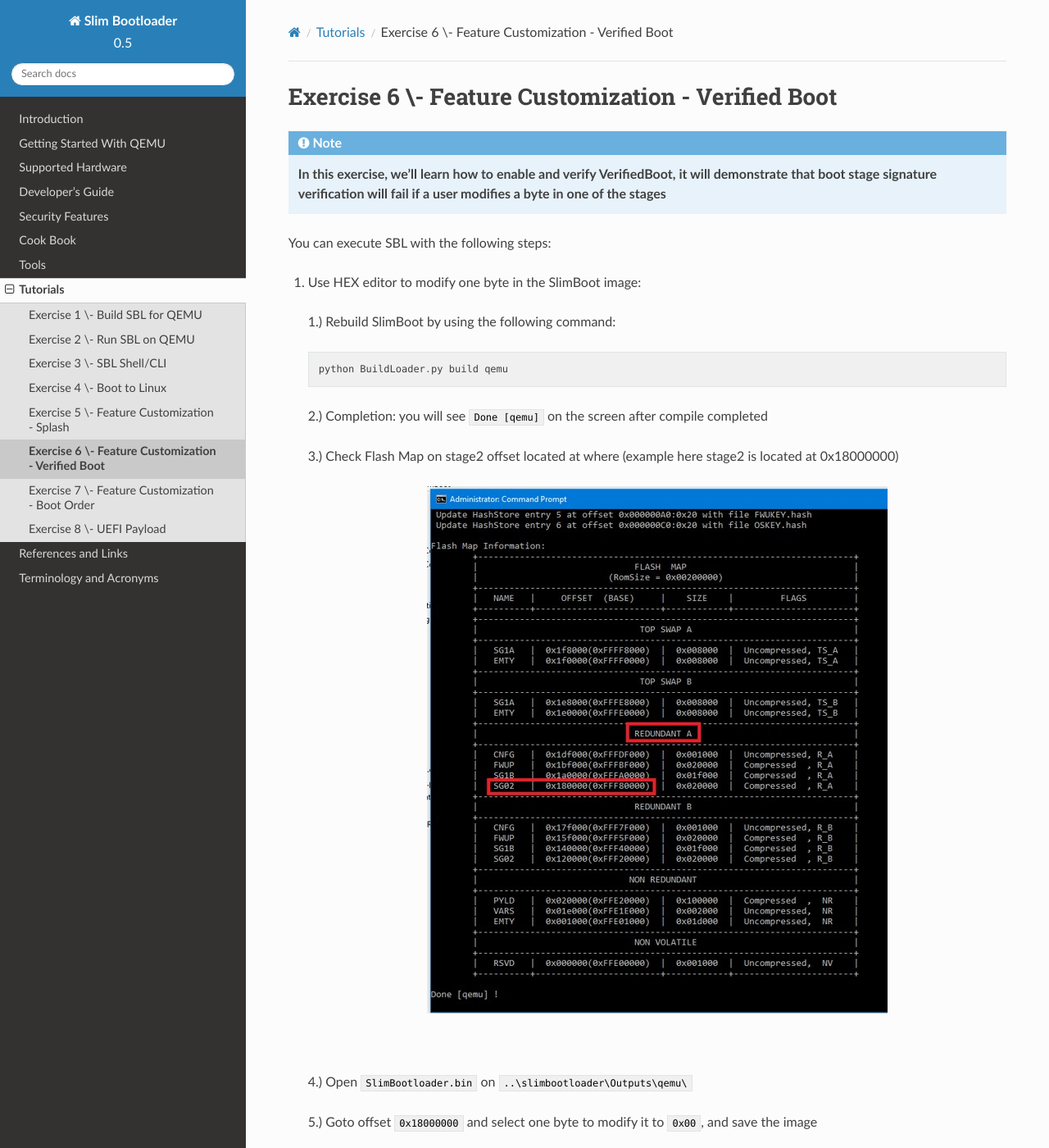
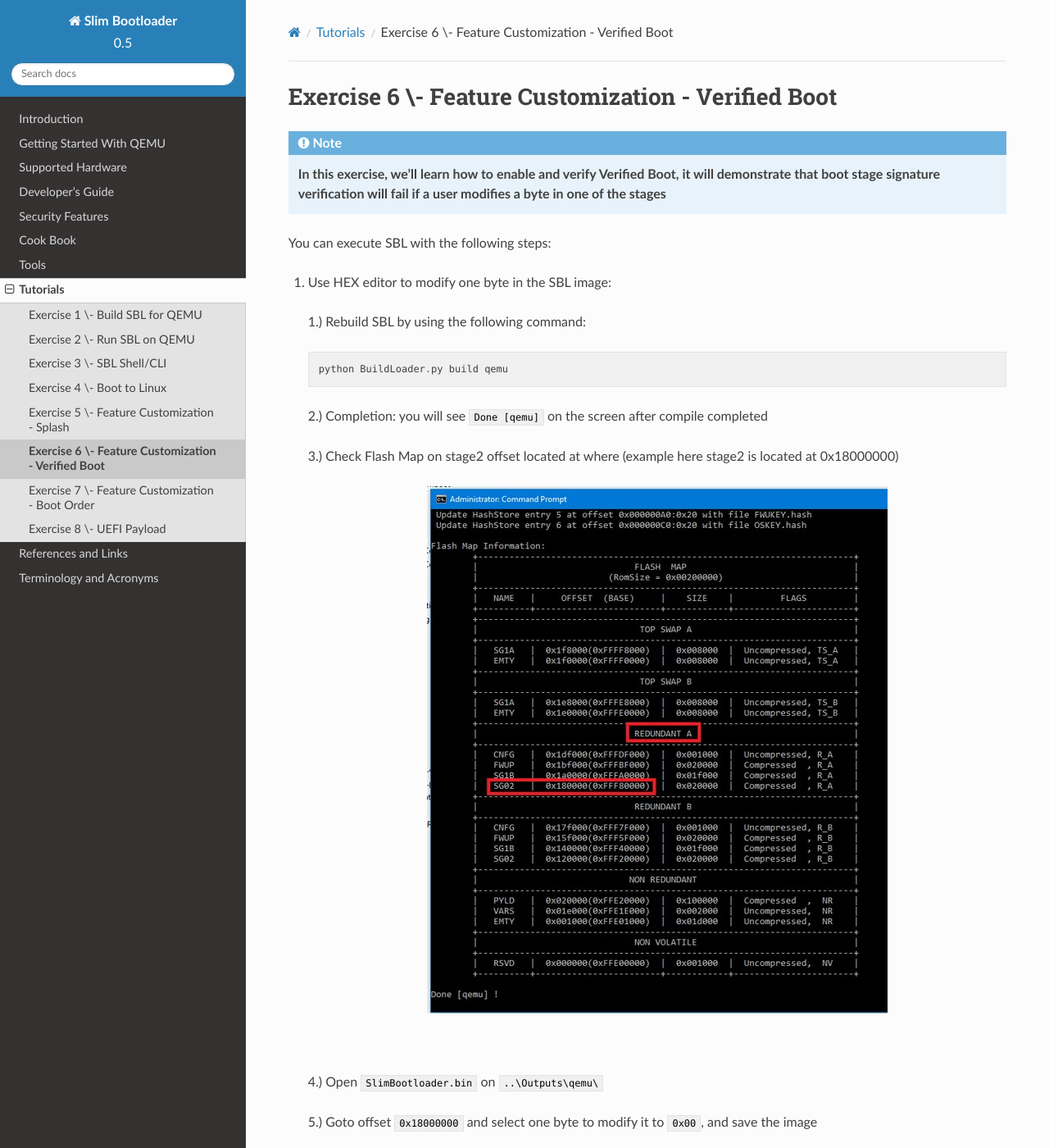
Before and after one commit to slimbootloader/documentation, a Sphinx documentation site: the page built from source/tutorials/ex6.rst, in a window 1280 px wide and 1400 px high. Shown: the whole window at 82% size. Built offline with Sphinx 7.4.7 and the Read the Docs theme 2.0.0, drawn with Linux system fonts in a browser that asks for light colours; pages that are not in the unit, such as notebooks, are missing from menus; some of the changed text lies outside the part shown.

Commit message:
fix corresponding name in substitutions.txt instead

```diff
--- a/source/tutorials/ex1.rst
+++ b/source/tutorials/ex1.rst
@@ -4,13 +4,13 @@
 ------------------------------------------
 
 .. note::
-  **In this exercise, we'll learn how to build SlimBootloader for QEMU emulator.**
+  **In this exercise, we'll learn how to build |SPN| for QEMU emulator.**
 
 
 You can build |SPN| with the following steps:
 
 1. Launch Command Prompt
-2. Go to SlimBootloader source code folder by using the following command::
+2. Go to |SPN| source code folder by using the following command::
 
     cd C:\slimbootloader
 
--- a/source/tutorials/ex4.rst
+++ b/source/tutorials/ex4.rst
@@ -12,7 +12,7 @@
 1. Working on Command Prompt Shell window
 
 
-2. Rebuild SlimBoot by using the following command::
+2. Rebuild |SPN| by using the following command::
 
     python BuildLoader.py build qemu
 
--- a/source/tutorials/ex5.rst
+++ b/source/tutorials/ex5.rst
@@ -11,14 +11,14 @@
 
 1. Modify board configuration file
 
-  - In file ``..\slimbootloader\Platform\QemuBoardPkg\BoardConfig.py``
+  - In file ``..\Platform\QemuBoardPkg\BoardConfig.py``
 
   - Change self.ENABLE_SPLASH to 0 and save the file::
 
       self.ENABLE_SPLASH = 0
 
 
-2. Rebuild SlimBoot by using the following command::
+2. Rebuild |SPN| by using the following command::
 
     python BuildLoader.py build qemu
 
@@ -41,7 +41,7 @@
 
 .. tip::
 
-    ``BoardConfig.py`` contains lots of options for customization.  Most of the SlimBoot static features and Flash image layout can be customized here.
+    ``BoardConfig.py`` contains lots of options for customization.  Most of the |SPN| static features and Flash image layout can be customized here.
 
     * Release QEMU control by::
 
--- a/source/tutorials/ex6.rst
+++ b/source/tutorials/ex6.rst
@@ -4,14 +4,14 @@
 ------------------------------------------------------
 
 .. note::
-  **In this exercise, we'll learn how to enable and verify VerifiedBoot, it will demonstrate that boot stage signature verification will fail if a user modifies a byte in one of the stages**
+  **In this exercise, we'll learn how to enable and verify Verified Boot, it will demonstrate that boot stage signature verification will fail if a user modifies a byte in one of the stages**
 
 
 You can execute |SPN| with the following steps:
 
-1. Use HEX editor to modify one byte in the SlimBoot image:
+1. Use HEX editor to modify one byte in the |SPN| image:
 
-  1.) Rebuild SlimBoot by using the following command::
+  1.) Rebuild |SPN| by using the following command::
 
         python BuildLoader.py build qemu
 
@@ -26,7 +26,7 @@
 
 |
 
-  4.) Open ``SlimBootloader.bin`` on ``..\slimbootloader\Outputs\qemu\``
+  4.) Open ``SlimBootloader.bin`` on ``..\Outputs\qemu\``
 
   5.) Goto offset ``0x18000000`` and select one byte to modify it to ``0x00``, and save the image
 
@@ -54,7 +54,7 @@
 
 3. Boot up failed on stage 1B
 
-4. Modify board configuration file, **CHANGE** the line in file ``..\slimbootloader\Platform\QemuBoardPkg\BoardConfig.py`` ::
+4. Modify board configuration file, **CHANGE** the line in file ``..\Platform\QemuBoardPkg\BoardConfig.py`` ::
 
         self.HAVE_VERIFIED_BOOT = 0
 
@@ -65,7 +65,7 @@
 
 -------------
 
-5. Rebuild SlimBoot by using the following command::
+5. Rebuild |SPN| by using the following command::
 
         python BuildLoader.py build qemu
 
@@ -75,7 +75,7 @@
 
 7.  Use HEX editor to modify one byte in the SlimBootloader image:
 
-    1.) Open ``SlimBootloader.bin`` on ``..\slimbootloader\Outputs\qemu\``
+    1.) Open ``SlimBootloader.bin`` on ``..\Outputs\qemu\``
 
     2.) Goto offset ``0x18000025`` and modify it to ``0x00``, and *SAVE* the image
 
@@ -106,4 +106,4 @@
 
 .. tip::
 
-    ``BoardConfig.py`` contains lots of options for customization.  Most of the SlimBoot static features and Flash image layout can be customized here.
+    ``BoardConfig.py`` contains lots of options for customization.  Most of the |SPN| static features and Flash image layout can be customized here.
--- a/source/tutorials/ex8.rst
+++ b/source/tutorials/ex8.rst
@@ -9,14 +9,14 @@
 
 You can execute |SPN| with the following steps:
 
-1. Rebuild SlimBoot with specific payload, append the following line into file ``Platform/QemuBoardPkg/CfgData/CfgDataExt_Brd1.dlt`` ::
+1. Rebuild |SPN| with specific payload, append the following line into file ``Platform/QemuBoardPkg/CfgData/CfgDataExt_Brd1.dlt`` ::
 
     GEN_CFG_DATA.PayloadId                     | 'UEFI'
 
 
-2. Rebuild SlimBoot by using the following command::
+2. Rebuild |SPN| by using the following command::
 
-    python BuildLoader.py build qemu
+    python BuildLoader.py build qemu -p "OsLoader.efi:LLDR:Lz4;UefiPld.fd:UEFI:Lzma"
 
 3. Completion: you will see ``Done [qemu]`` on the screen after compile completed
 
```
Also changed, not shown: source/tutorials/ex7.rst (+3 -4 lines).
